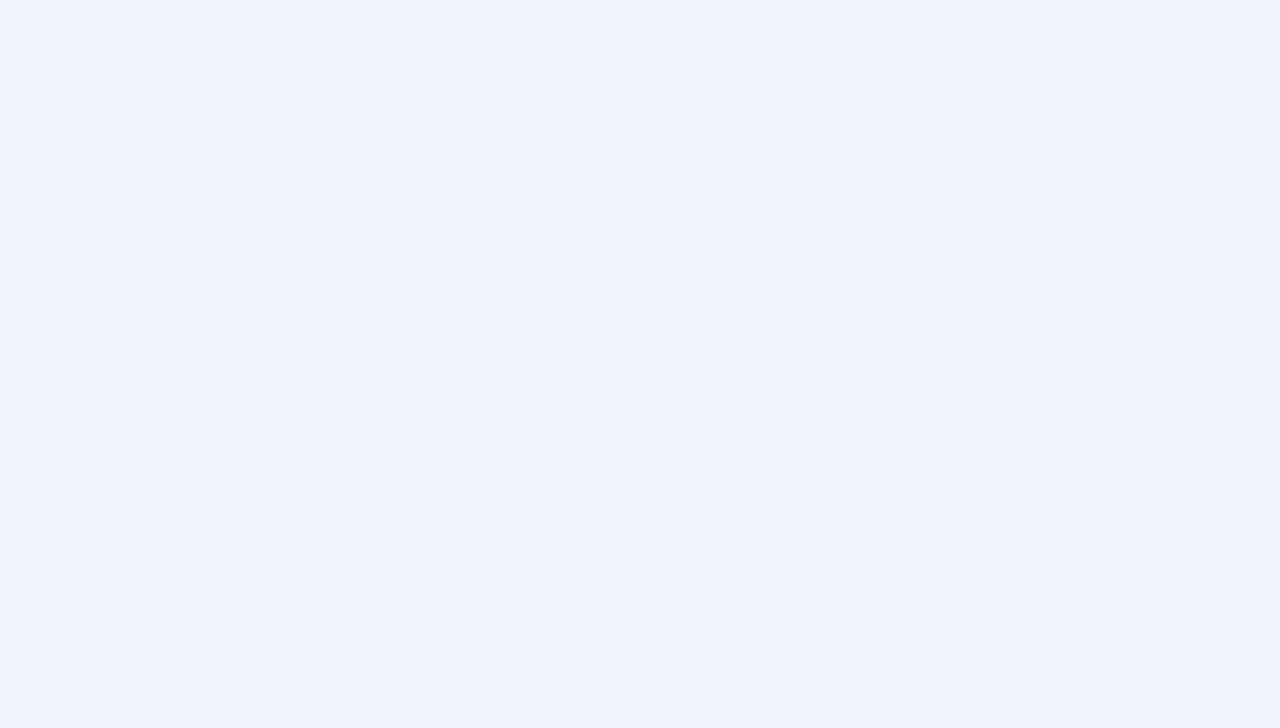
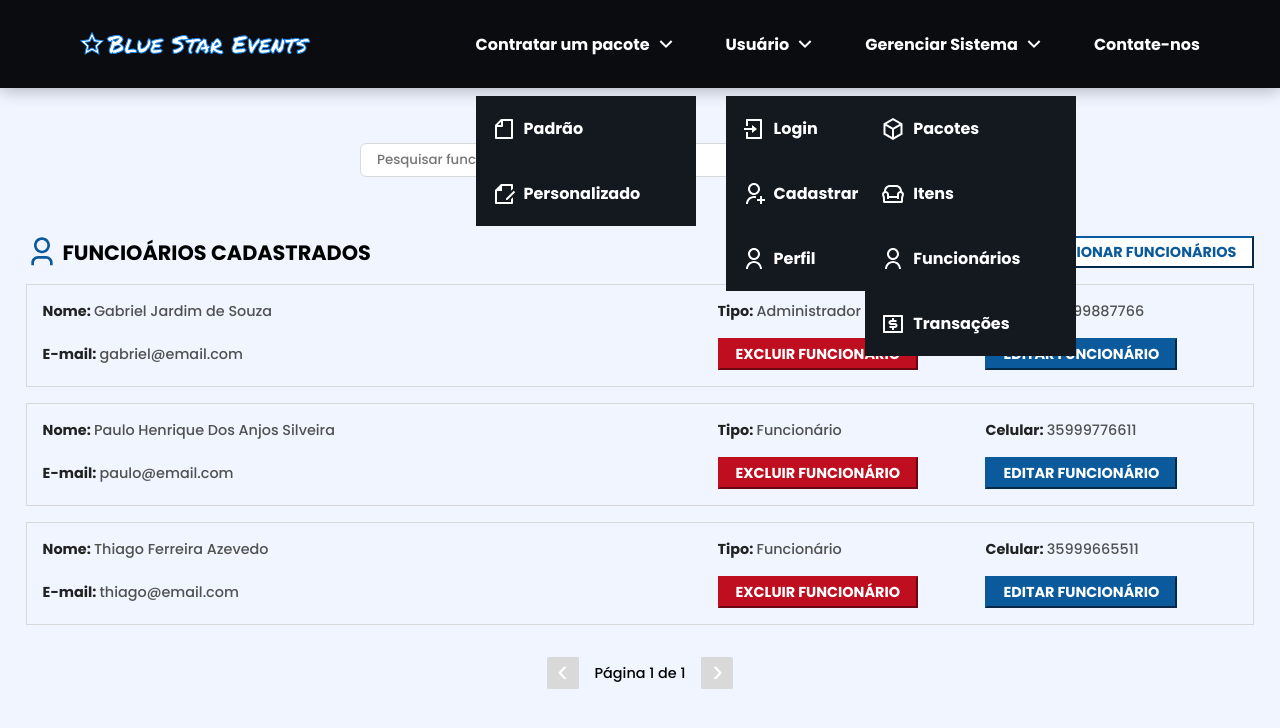
Before and after one commit to PauloHSilveir/CodeForge, a React (Vite) app in the folder blue-star-events-front/: page /gerenciarfuncionarios in a window 1280 px wide. Before the commit this address had no page. Shown: the top 728 px of the page. Built offline with nearby package versions, Linux system fonts and the light colour scheme.

Commit message:
Criação das telas de Gerenciar e excluir funcionários e alteração na navbar.

```diff
--- a/blue-star-events-front/src/App.jsx
+++ b/blue-star-events-front/src/App.jsx
@@ -14,7 +14,8 @@ import OrcamentoPersonalizado4 from './pages/OrcamentoPersonalizado4';
 import GerenciarSistema from './pages/GerenciarSistema';
 import GerenciarPacotes from './pages/GerenciarPacotes';
 import GerenciarItens from './pages/GerenciarItens';
-import VisualizarHisricoTransacoesADM from './pages/VisualizarHistoricoTransacoesADM';
+import VisualizarHistoricoTransacoesADM from './pages/VisualizarHistoricoTransacoesADM';
+import GerenciarFuncionarios from './pages/GerenciarFuncionarios';
 
 function App() {
   return (
@@ -35,7 +36,9 @@ function App() {
         <Route path='/gerenciarsistema' element={<GerenciarSistema />} />
         <Route path='/gerenciarpacotes' element={<GerenciarPacotes />} />
         <Route path='/gerenciaritens' element={<GerenciarItens />} />
-        <Route path='/gerenciartransacoes' element={<VisualizarHisricoTransacoesADM />} />
+        <Route path='/gerenciartransacoes' element={<VisualizarHistoricoTransacoesADM />} />
+        <Route path='/gerenciarfuncionarios' element={<GerenciarFuncionarios />} />
+
 
       </Routes>
     </BrowserRouter>
--- /dev/null
+++ b/blue-star-events-front/src/components/FuncionarioIndividual.jsx
@@ -0,0 +1,52 @@
+import stylesGI from "../styles/PacoteIndividual.module.css";
+import stylesTI from "../styles/TransacaoIndividual.module.css";
+import stylesFI from "../styles/FuncionarioIndividual.module.css";
+import React, { useState } from 'react';
+import ModalExcluir from "../components/ModalExcluir";
+
+function FuncionarioIndividual({ nome, email, celular, tipo }) {
+    const [isModalOpen, setModalOpen] = useState(false);
+
+
+    const openModal = () => setModalOpen(true);
+    const closeModal = () => setModalOpen(false);
+
+    return (
+        <div className={`${stylesGI.descriptionItem} ${stylesTI.descriptionItem}`}>
+            <div className={`${stylesTI.descriptionItemTop} ${stylesFI.descriptionItemTop}`}
+            >
+                <div className={stylesTI.itemColuna}>
+                    <span className={stylesGI.mediumTextDark}>Nome: </span>
+                    <span className={stylesGI.mediumTextLight}>{nome}</span>
+                </div>
+                <div className={stylesTI.itemColuna}>
+                    <span className={stylesGI.mediumTextDark}>Tipo: </span>
+                    <span className={stylesGI.mediumTextLight}>{tipo}</span>
+                </div>
+                <div className={stylesTI.itemColuna}>
+                    <span className={stylesGI.mediumTextDark}>Celular: </span>
+                    <span className={stylesGI.mediumTextLight}>{celular}</span>
+                </div>
+                <div className={stylesTI.itemColuna}>
+                    <span className={stylesGI.mediumTextDark}>E-mail: </span>
+                    <span className={stylesGI.mediumTextLight}>{email}</span>
+                </div>
+                <div className={stylesTI.itemColuna}>
+                    <button className={`${stylesGI.buttons} ${stylesGI.excPac}`} onClick={openModal}>
+                        EXCLUIR FUNCIONÁRIO
+                    </button>
+                </div>
+                <div className={stylesTI.itemColuna}>
+                    <button className={`${stylesGI.buttons} ${stylesGI.ediPac}`}>
+                        EDITAR FUNCIONÁRIO
+                    </button>
+                </div>
+            </div>
+            <ModalExcluir isOpen={isModalOpen} onClose={closeModal}>
+                <p>DESEJA REALMENTE <strong>EXCLUIR</strong> O FUNCIONÁRIO<strong> PERMANENTEMENTE</strong>?</p>
+            </ModalExcluir>
+        </div>
+    );
+}
+
+export default FuncionarioIndividual;
--- a/blue-star-events-front/src/components/Navbar.jsx
+++ b/blue-star-events-front/src/components/Navbar.jsx
@@ -12,7 +12,7 @@ import {
   RiMoneyDollarBoxLine,
   RiBox3Line,
   RiSofaLine
- } from '@remixicon/react';
+} from '@remixicon/react';
 import '../styles/Navbar.css';
 import { Link } from 'react-router-dom';
 
@@ -38,7 +38,7 @@ const PackagesDropdown = () => (
     </div>
     <ul className="dropdown__menu">
       <li>
-        <Link to ="/consultarpacotes" className="dropdown__link">
+        <Link to="/consultarpacotes" className="dropdown__link">
           <RiFileLine /> Padrão
         </Link>
       </li>
@@ -96,8 +96,8 @@ const ManageSystemDropdown = () => (
         </Link>
       </li>
       <li>
-        <Link to="/gerenciarusuarios" className="dropdown__link">
-          <RiUserLine /> Usuários
+        <Link to="/gerenciarfuncionarios" className="dropdown__link">
+          <RiUserLine /> Funcionários
         </Link>
       </li>
       <li>
--- /dev/null
+++ b/blue-star-events-front/src/pages/GerenciarFuncionarios.jsx
@@ -0,0 +1,37 @@
+import GerenciarGenerico from "../components/GerenciarGenerico";
+import { RiUser3Line } from "@remixicon/react";
+import FuncionarioIndividual from "../components/FuncionarioIndividual";
+
+// Dados mockados
+const funcionarios = [
+    { id: 1, nome: "Gabriel Jardim de Souza", email: "gabriel@email.com", celular: "33999887766", tipo: "Administrador"},
+    { id: 2, nome: "Paulo Henrique Dos Anjos Silveira", email: "paulo@email.com", celular: "35999776611", tipo: "Funcionário"},
+    { id: 3, nome: "Thiago Ferreira Azevedo", email: "thiago@email.com", celular: "35999665511", tipo: "Funcionário"},
+];
+
+function GerenciarFuncionarios() {
+    return (
+        <GerenciarGenerico
+            dados={funcionarios}
+            renderItem={(funcionario) => (
+                <FuncionarioIndividual
+                    key={funcionario.id}
+                    nome={funcionario.nome}
+                    email={funcionario.email}
+                    celular={funcionario.celular}
+                    tipo={funcionario.tipo}
+                />
+            )}
+            icone={RiUser3Line}
+            titulo="FUNCIOÁRIOS CADASTRADOS"
+            placeholder="Pesquisar funcionários"
+            buttonText="ADICIONAR FUNCIONÁRIOS"
+            buttonLink="/gerenciarfuncionarios"
+            itensPorPagina={30}
+            noItensFound="Nenhuma funcionário encontrado."
+            campoPesquisa="nome"
+        />
+    );
+}
+
+export default GerenciarFuncionarios;
--- a/blue-star-events-front/src/pages/GerenciarSistema.jsx
+++ b/blue-star-events-front/src/pages/GerenciarSistema.jsx
@@ -36,21 +36,21 @@ function GerenciarSistema() {
                                     <span className={stylesPerfil.smallText}> <br />Adicione, edite, remova e visualize os pacotes disponíveis no sistema. </span>
                                 </div>
                             </button>
-                            <button className={`${stylesPerfil.buttonsOptionsBox} ${stylesGS.buttonsOptionsBox}`} onClick={() => handleNavigate('/')}>
+                            <button className={`${stylesPerfil.buttonsOptionsBox} ${stylesGS.buttonsOptionsBox}`} onClick={() => handleNavigate('/gerenciaritens')}>
                                 <RiSurroundSoundLine className={`${stylesPerfil.blueIcon} ${stylesPerfil.bigIcon}`} />
                                 <div className={`${stylesPerfil.textButtonsOptions} ${stylesGS.textButtonsOptions}`}>
                                     <span className={stylesPerfil.mediumText}> GERENCIAR ITENS </span>
                                     <span className={stylesPerfil.smallText}> <br />Adicione, edite, remova e visualize os itens disponíveis no sistema. </span>
                                 </div>
                             </button>
-                            <button className={`${stylesPerfil.buttonsOptionsBox} ${stylesGS.buttonsOptionsBox}`} onClick={() => handleNavigate('/')}>
+                            <button className={`${stylesPerfil.buttonsOptionsBox} ${stylesGS.buttonsOptionsBox}`} onClick={() => handleNavigate('/gerenciarfuncionarios')}>
                                 <RiUser3Line className={`${stylesPerfil.blueIcon} ${stylesPerfil.bigIcon}`} />
                                 <div className={`${stylesPerfil.textButtonsOptions} ${stylesGS.textButtonsOptions}`}>
                                     <span className={stylesPerfil.mediumText}> GERENCIAR FUNCIONÁRIOS </span>
                                     <span className={stylesPerfil.smallText}> <br />Cadastre novos funcionários, atualize informações ou gerencie permissões. </span>
                                 </div>
                             </button>
-                            <button className={`${stylesPerfil.buttonsOptionsBox} ${stylesGS.buttonsOptionsBox}`} onClick={() => handleNavigate('/')}>
+                            <button className={`${stylesPerfil.buttonsOptionsBox} ${stylesGS.buttonsOptionsBox}`} onClick={() => handleNavigate('/gerenciartransacoes')}>
                                 <RiMoneyDollarCircleLine className={`${stylesPerfil.blueIcon} ${stylesPerfil.bigIcon}`} />
                                 <div className={`${stylesPerfil.textButtonsOptions} ${stylesGS.textButtonsOptions}`}>
                                     <span className={stylesPerfil.mediumText}> GERENCIAR TRANSAÇÕES </span>
--- a/blue-star-events-front/src/pages/VisualizarHistoricoTransacoesADM.jsx
+++ b/blue-star-events-front/src/pages/VisualizarHistoricoTransacoesADM.jsx
@@ -25,7 +25,7 @@ function VisualizarHistoricoTransacoesADM() {
             icone={RiMoneyDollarCircleLine}
             titulo="HISTÓRICO DE TRANSAÇÕES"
             placeholder="Pesquisar transações"
-            buttonText="Voltar"
+            buttonText="VOLTAR"
             buttonLink="/gerenciarsistema"
             itensPorPagina={30}
             noItensFound="Nenhuma transação encontrada."
--- /dev/null
+++ b/blue-star-events-front/src/styles/FuncionarioIndividual.module.css
@@ -0,0 +1,21 @@
+.descriptionItemTop {
+    grid-template-columns: 1.7fr 0.65fr 0.65fr;
+}
+
+@media (max-width: 1060px) {
+    .descriptionItemTop {
+        grid-template-columns: 0.7fr 1.3fr;
+    }
+}
+
+@media (max-width: 660px) {
+    .descriptionItemTop {
+        grid-template-columns: 1fr;
+    }
+}
+
+@media (max-width: 480px) {
+    .descriptionItemTop {
+        grid-template-columns: 1fr;
+    }
+}
--- a/blue-star-events-front/src/styles/NavBar.css
+++ b/blue-star-events-front/src/styles/NavBar.css
@@ -1,6 +1,13 @@
 @font-face {
   font-family: "Poppins";
   src: url("../assets/fonts/Poppins/Poppins-SemiBold.ttf") format("truetype");
+  font-weight: bold ;
+  font-style: normal;
+}
+
+@font-face {
+  font-family: "PermanentMarker";
+  src: url("../assets/fonts/Permanent_Marker/PermanentMarker-Regular.ttf") format("truetype");
   font-weight: bold ;
   font-style: normal;
 }
@@ -84,7 +91,13 @@ a {
   display: inline-flex;
   align-items: center;
   column-gap: 0.25rem;
-  font-weight: var(--font-semi-bold);
+  color: #FFF;
+  stroke: #1383ED;
+  stroke-width: 0.0625rem;
+  -webkit-text-stroke: 0.0625rem #1383ED;
+  font-family: "PermanentMarker", sans-serif;
+  font-size: 1.5rem;
+  font-weight: bolder;
 }
 
 .nav__logo i {
--- a/blue-star-events-front/src/styles/TransacaoIndividual.module.css
+++ b/blue-star-events-front/src/styles/TransacaoIndividual.module.css
@@ -19,7 +19,7 @@
 
 @media (max-width: 1150px) {
     .descriptionItemTop {
-        grid-template-columns: 1.15fr 0.75fr 0.6fr;
+        grid-template-columns: 1.5fr 0.85fr 0.65fr;
     }
 
     .itemColuna {
```
